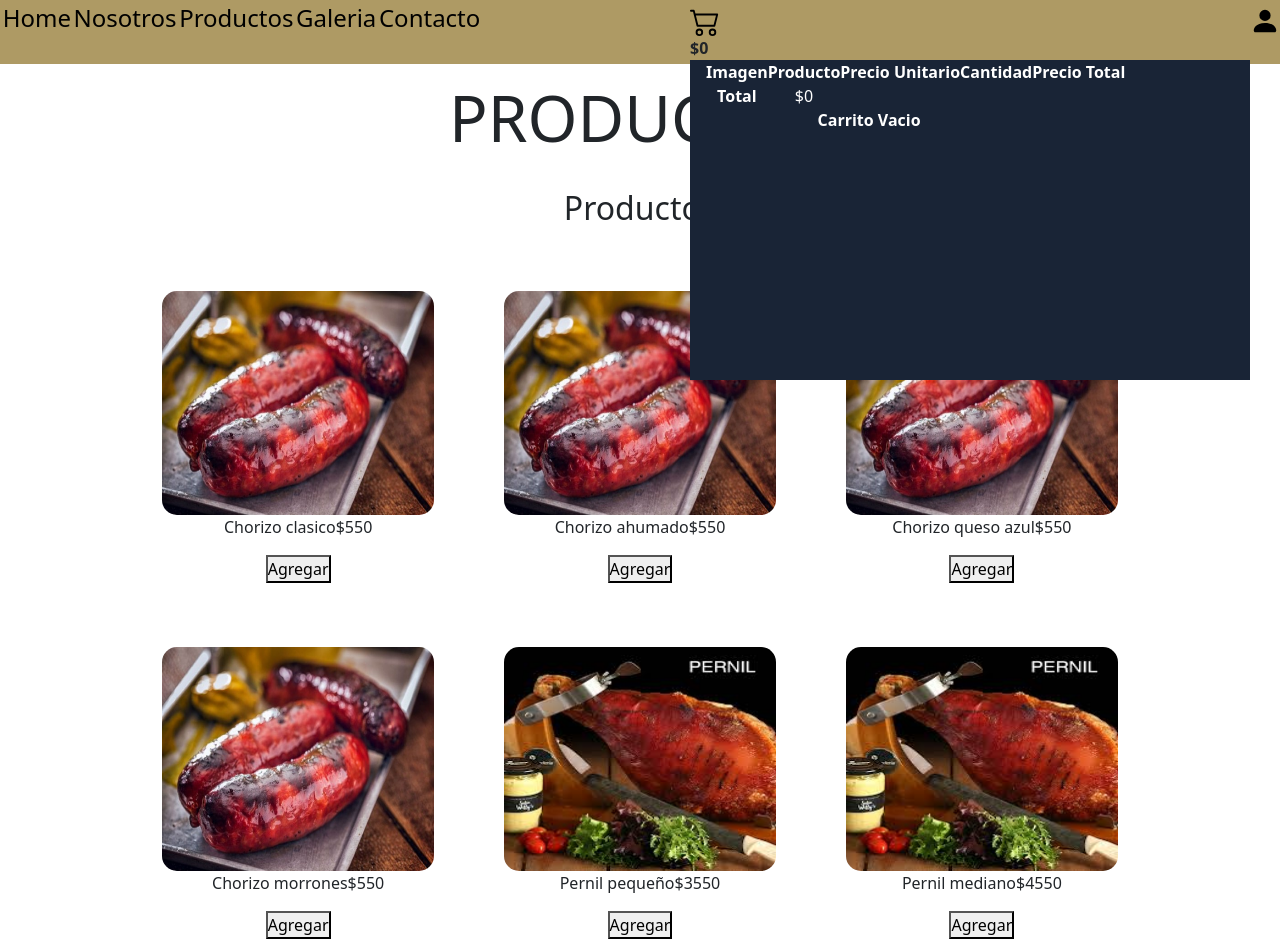
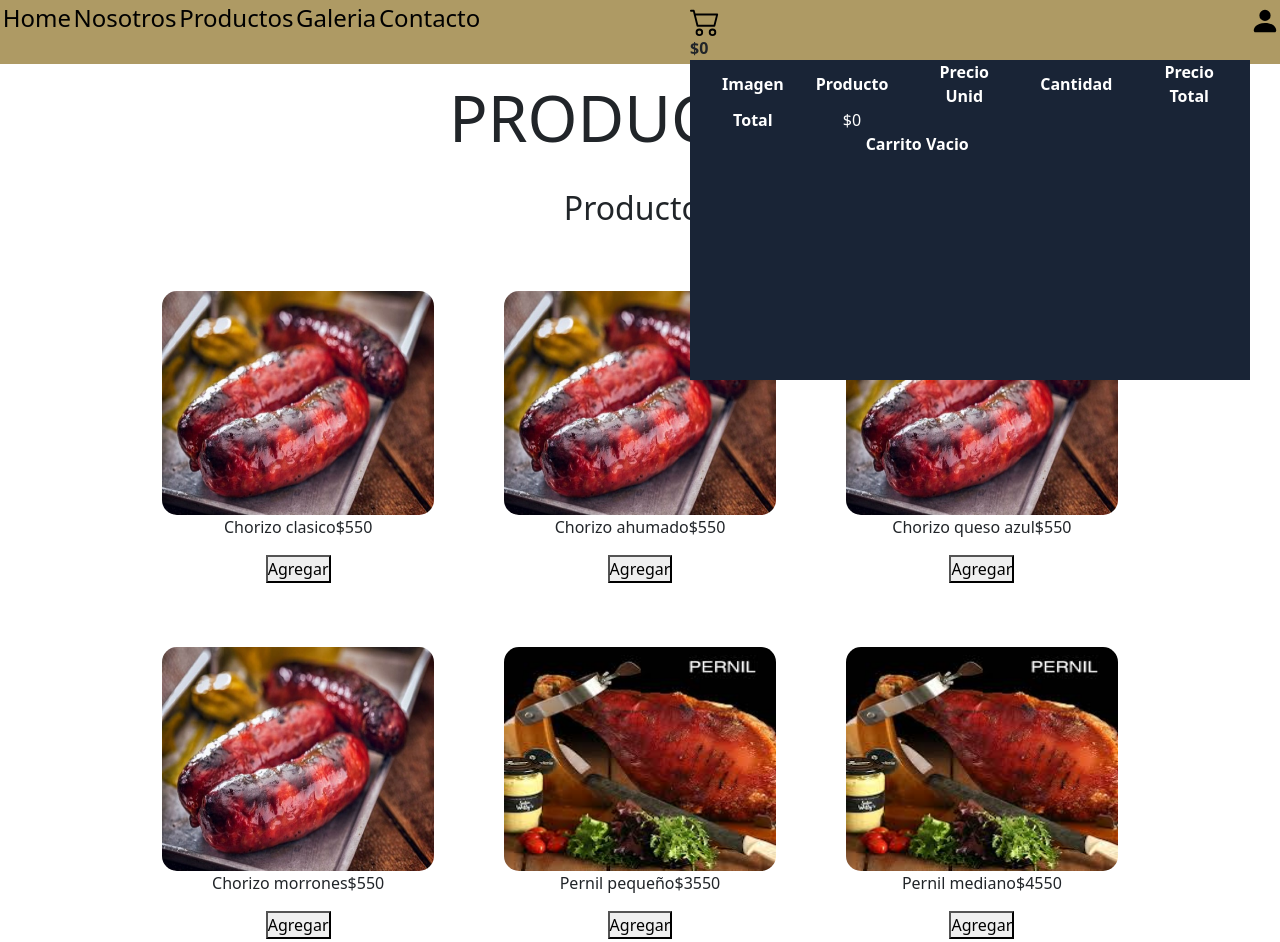
Before and after one commit to BernardoQ/El-Timbo, a website: page pages/productos.html in a window 1280 px wide. Shown: the top 942 px of the page. Drawn offline with nearby package versions, Linux system fonts and the light colour scheme.

Commit message:
optimizando proyecto

```diff
--- a/pages/productos.html
+++ b/pages/productos.html
@@ -42,12 +42,12 @@
             <div id="carrito">
                 <table id="contenidoCarrito" >
                     <thead>
-                        <tr>
-                            <th id="producto"><strong>Imagen</strong></th>
-                            <th id="producto"><strong>Producto</strong></th>
-                            <th id="precio"><strong>Precio Unitario</strong></th>
-                            <th id="cantidad"><strong>Cantidad</strong></th>
-                            <th id="precio"><strong>Precio Total</strong></th>
+                        <tr class="carritoHeader">
+                            <th class="carritoHeader__titulos" id="imgProducto"><strong>Imagen</strong></th>
+                            <th class="carritoHeader__titulos" id="producto"><strong> Producto</strong></th>
+                            <th class="carritoHeader__titulos" id="precio"><strong> Precio Unid</strong></th>
+                            <th class="carritoHeader__titulos" id="cantidad"><strong>Cantidad</strong></th>
+                            <th class="carritoHeader__titulos" id="precio"><strong>Precio Total</strong></th>
                         </tr>
                     </thead>
 
--- a/scss/sectionStyle/_sectionProducts.scss
+++ b/scss/sectionStyle/_sectionProducts.scss
@@ -61,6 +61,12 @@
   }
 }
 
+.carritoHeader{
+  text-align: center;
+    .carritoHeader__titulos{
+      padding: 0rem 1rem;
+    }
+}
 
 #contenidoCarrito{
   text-align: center;
```
Also changed, not shown: css/style.css.
